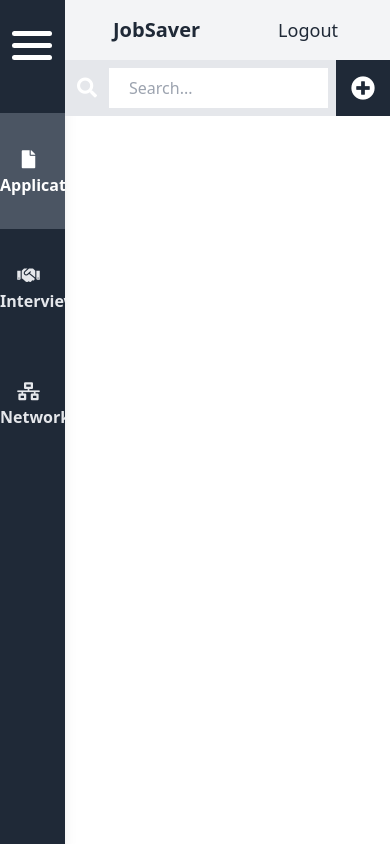
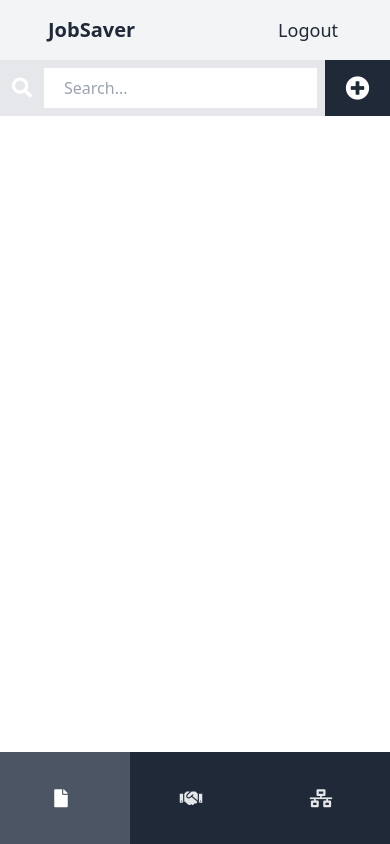
Before and after one commit to connorskorburg/JobSaver, a React (Create React App) app in the folder client/: page / in a window 390 px wide. Built offline with nearby package versions, Linux system fonts and the light colour scheme.

Commit message:
added responsive layout for sidenav and bottom nav

```diff
--- /dev/null
+++ b/client/src/components/layout/BottomNav.tsx
@@ -0,0 +1,15 @@
+import React from 'react';
+import NavLink from '../reusables/NavLink';
+
+
+const BottomNav = () => {
+  return (
+    <nav className="bottom-nav absolute bottom-0 w-full flex text-md">
+      <NavLink active={true} name="Applications"type="bottom"  />
+      <NavLink active={false} name="Interviews" type="bottom" />
+      <NavLink active={false} name="Network" type="bottom" />
+    </nav>
+  );
+}
+
+export default BottomNav;
--- a/client/src/components/layout/Dashboard.tsx
+++ b/client/src/components/layout/Dashboard.tsx
@@ -1,16 +1,18 @@
 import React from 'react';
 import Navbar from '../reusables/Navbar';
+import BottomNav from './BottomNav';
 import FilterDropDown from '../utilities/FilterDropDown';
 import SearchBar from '../utilities/SearchBar';
 
 const Dashboard = () => {
   return (
-    <section className="w-5/6 transition-all overflow-y-hidden">
+    <section className="w-5/6 dash transition-all overflow-y-hidden">
       <Navbar />
       <article className="flex">
         <SearchBar />
         <FilterDropDown />
       </article>
+      <BottomNav />
     </section>
   );
 }
--- a/client/src/components/layout/SideNav.tsx
+++ b/client/src/components/layout/SideNav.tsx
@@ -1,16 +1,22 @@
-import React, { CSSProperties } from 'react';
-import SideNavLink from '../reusables/SideNavLink';
+import React, { CSSProperties, useState } from 'react';
+import NavLink from '../reusables/NavLink';
 
 const SideNav = () => {
+  const [linkState, setLinkState] = useState({
+    "Applications": true,
+    "Interviews": false,
+    "Network": false
+  });
+  const { Applications, Interviews, Network } = linkState;
   return (
-    <nav style={navStyle} className="w-1/6 min-h-screen bg-gray-800 shadow-lg py-5 transition-all">
+    <nav style={navStyle} className="side-nav w-1/6 min-h-screen bg-gray-800 shadow-lg py-5 transition-all">
       <button className="nav-icon m-1 w-10 focus:outline-none mx-3">
         <div></div>
       </button>
       <section className="flex justify-center flex-col mt-10 text-md">
-        <SideNavLink active={true} name="Applications" />
-        <SideNavLink active={false} name="Interviews" />
-        <SideNavLink active={false} name="Network" />
+        <NavLink active={Applications} name="Applications" type="side" />
+        <NavLink active={Interviews} name="Interviews" type="side" />
+        <NavLink active={Network} name="Network" type="side" />
       </section>
     </nav>
   );
--- /dev/null
+++ b/client/src/components/reusables/NavLink.tsx
@@ -0,0 +1,28 @@
+import React from 'react';
+
+interface NavLinkInterface {
+  name: string;
+  active: boolean;
+  type: string;
+}
+
+const NavLink = ({name, active, type}: NavLinkInterface) => {
+
+  return (
+    <button
+      className={`py-8 font-bold transition delay-50 duration-500 focus:outline-none
+                ${active && 'text-white bg-gray-600 hover:text-gray-200 hover:bg-gray-800'}
+                ${active === false && 'text-gray-200 bg-gray-800 hover:text-white hover:bg-gray-600'}
+                ${type === 'bottom' && 'w-1/3 py-2 inline-block'}
+                ${type === 'side' && 'py-8'}`
+      }
+    >
+      {name === "Applications" && <i className="fas fa-file mr-2 text-lg"></i>}
+      {name === "Interviews" && <i className="fas fa-handshake mr-2 text-lg"></i>}
+      {name === "Network" && <i className="fas fa-network-wired mr-2 text-lg"></i>}
+      {type === 'side' && <span id={`nav-link-${name}`}>{name}</span> }
+    </button>
+  );
+}
+
+export default NavLink;
--- a/client/src/components/reusables/SideNavLink.tsx
+++ /dev/null
@@ -1,25 +0,0 @@
-import React from 'react';
-
-interface NavLink {
-  name: string;
-  active: boolean;
-}
-
-const SideNavLink = ({name, active}: NavLink) => {
-  return (
-
-    <button
-      className={`block py-8 font-bold transition delay-50 duration-500 focus:outline-none
-                ${active && 'text-white bg-gray-600 hover:text-gray-200 hover:bg-gray-800'}
-                ${active === false && 'text-gray-200 bg-gray-800 hover:text-white hover:bg-gray-600'}`
-      }
-    >
-      {name === "Applications" && <i className="fas fa-file mr-2 text-lg"></i>}
-      {name === "Interviews" && <i className="fas fa-handshake mr-2 text-lg"></i>}
-      {name === "Network" && <i className="fas fa-network-wired mr-2 text-lg"></i>}
-      <span id={`nav-link-${name}`}>{name}</span>
-    </button>
-  );
-}
-
-export default SideNavLink;
--- a/client/src/style.css
+++ b/client/src/style.css
@@ -18,3 +18,19 @@
   transition: all 400ms ease-in-out;
   transform: scaleX(0.75) rotate(180deg);
 }
+
+.bottom-nav {
+  display: none;
+}
+
+@media screen and (max-width: 1000px) {
+  .side-nav {
+    display: none;
+  }
+  .dash {
+    width: 100%;
+  }
+  .bottom-nav {
+    display: block;
+  }
+}
```
Also changed, not shown: 1 other file (tests, documents, lock files or other folders).
